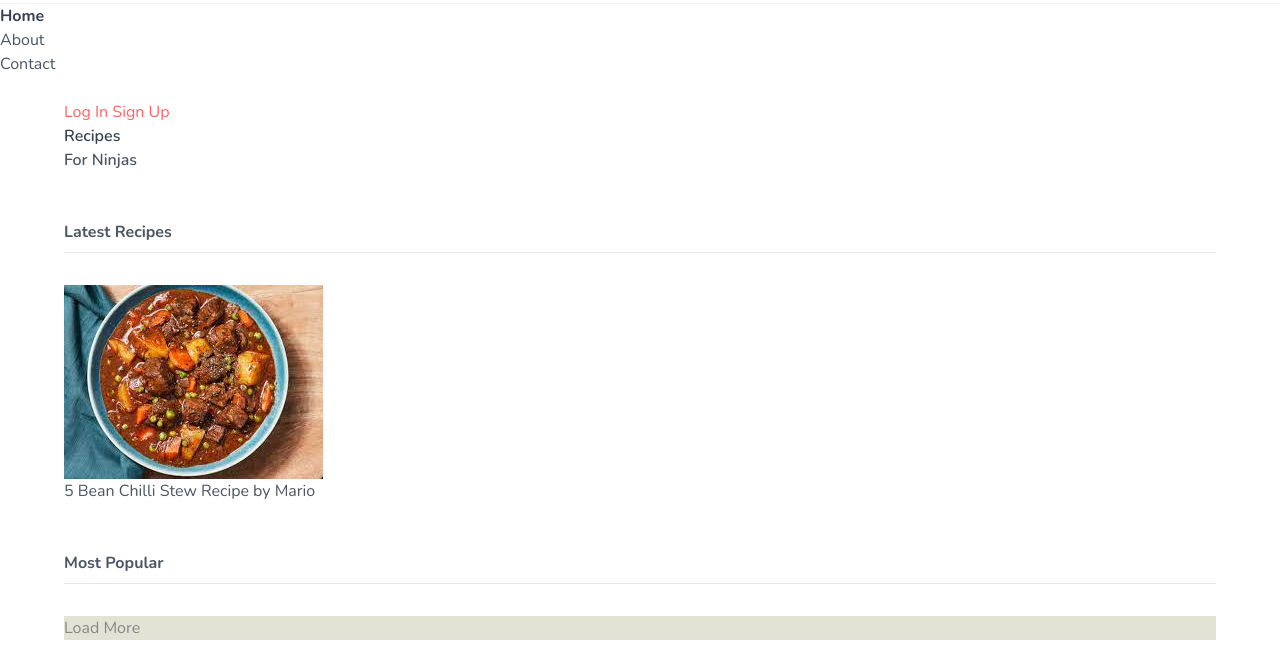
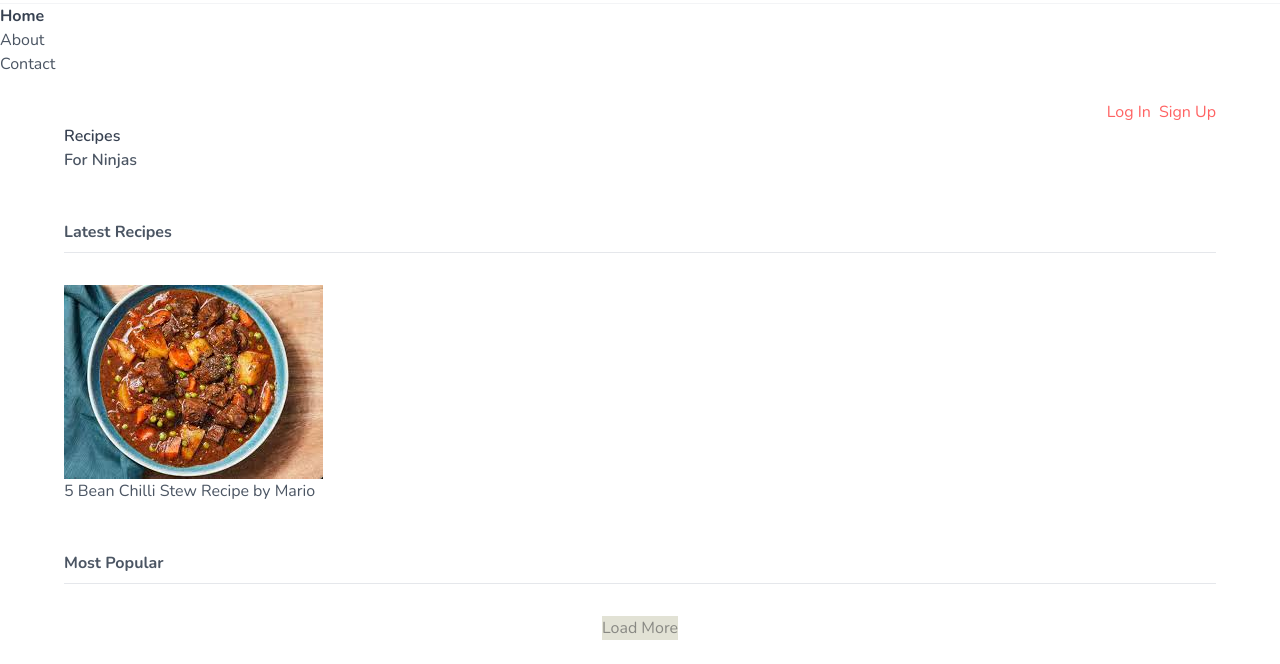
Before and after one commit to ahmed-arifgala/Tailwind-Tutorial, a website: page src/index.html in a window 1280 px wide. Shown: the part 221-885 px from the top of the page. Drawn offline with nearby package versions, Linux system fonts and the light colour scheme.

Commit message:
Applied Flex

```diff
--- a/src/index.html
+++ b/src/index.html
@@ -40,10 +40,13 @@
         </div> <!--end nav-->
 
         <main class="px-16 py-6">
-            <div>
+            <div class="flex justify-end">
                 <a href="#" class="text-primary" >Log In</a>
-                <a href="#" class="text-primary" >Sign Up</a>
+                <a href="#" class="text-primary ml-2" >Sign Up</a>
             </div>
+
+
+
 
             <header>
                 <h2 class="text-6xl text-gray-700 font-semibold">Recipes</h2>
@@ -69,7 +72,7 @@
                         <!--cards go here-->
                     </div>
 
-                    <div>
+                    <div class="flex justify-center">
                         <div class="bg-secondary-100 text-secondary-200">
                             Load More
                         </div>
```
Also changed, not shown: dist/output.css.
